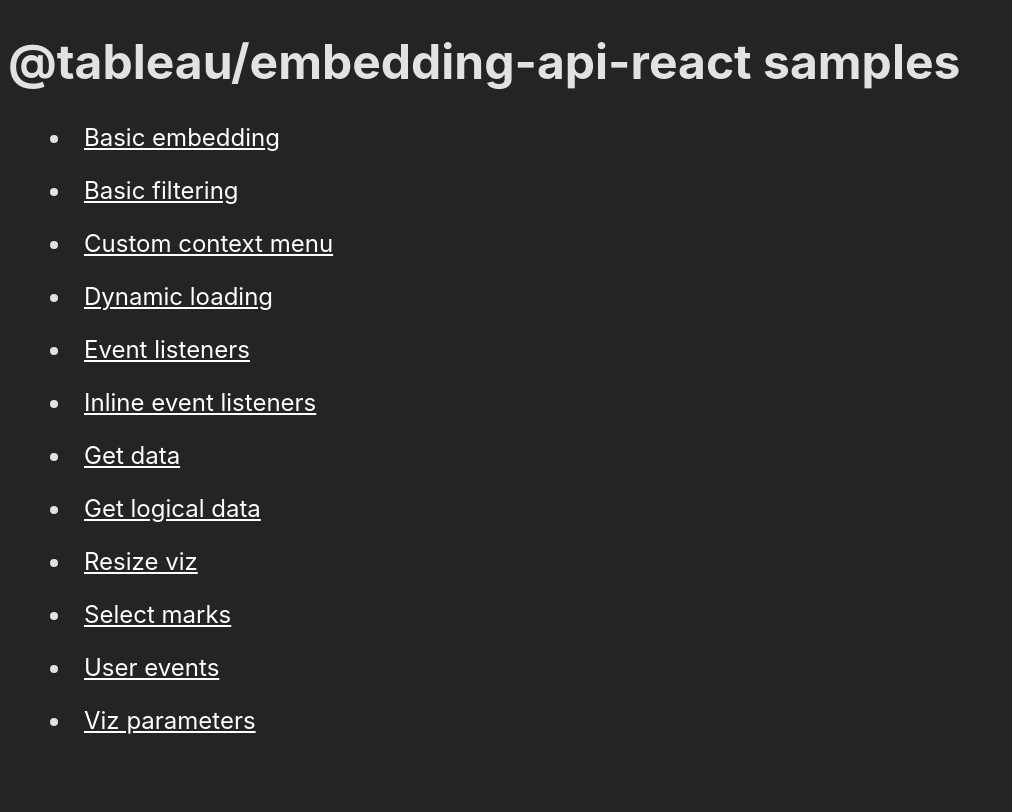
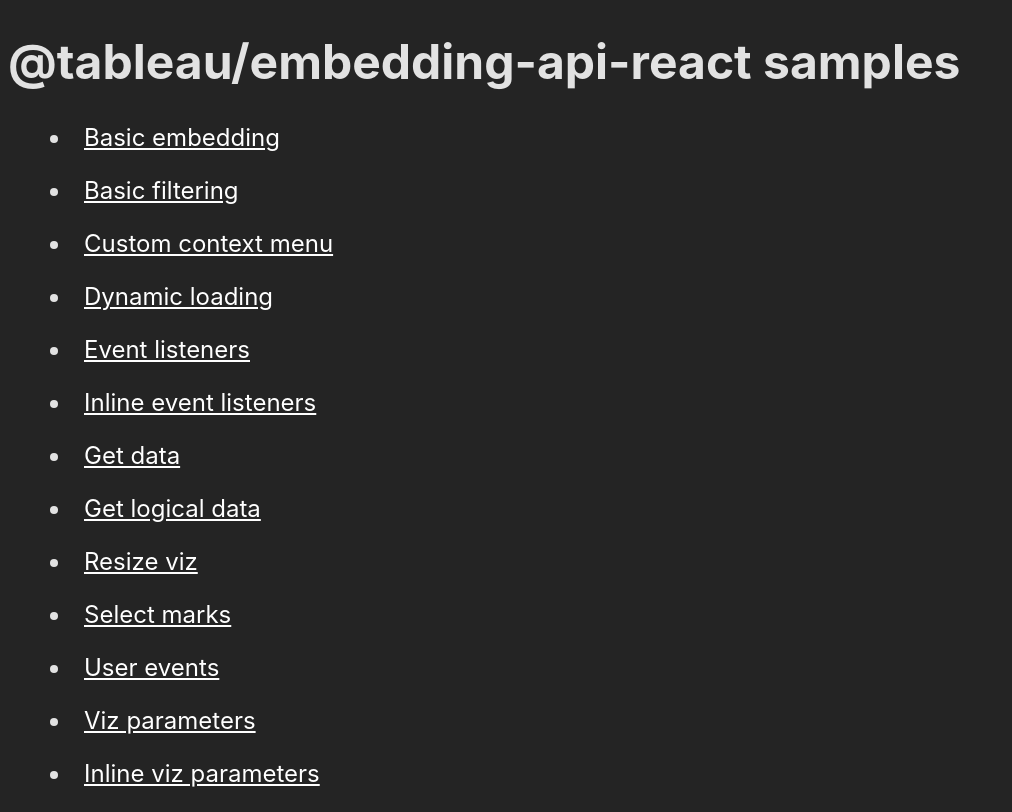
Before and after one commit to tableau/embedding-api-v3-samples, a React (Vite) app in the folder react-samples/: page / in a window 1280 px wide. Shown: the whole page, without its empty margins (0-1012 px from the left). Built offline with nearby package versions, Linux system fonts and the light colour scheme.

Commit message:
Add VizParametersInline

```diff
--- a/react-samples/src/routes.tsx
+++ b/react-samples/src/routes.tsx
@@ -13,6 +13,7 @@ import SelectMarks from './samples/select-marks';
 import Template from './samples/template';
 import UserEvents from './samples/user-events';
 import VizParameters from './samples/viz-parameters';
+import VizParametersInline from './samples/viz-parameters-inline';
 
 const routes = [
   {
@@ -75,6 +76,11 @@ const routes = [
     path: '/viz-parameters',
     element: <VizParameters />,
   },
+  {
+    title: 'Inline viz parameters',
+    path: '/inline-viz-parameters',
+    element: <VizParametersInline />,
+  },
 ];
 
 export function getSampleRoutes() {
--- /dev/null
+++ b/react-samples/src/samples/viz-parameters-inline.tsx
@@ -0,0 +1,14 @@
+import { TableauViz } from '@tableau/embedding-api-react';
+
+export default function VizParametersInline() {
+  return (
+    <TableauViz
+      src="https://public.tableau.com/views/DeveloperSuperstore/Overview"
+      vizParameters={[{ name: 'Label to display', value: 'Postal' }]}
+      // The version check is disabled so these samples can run against Tableau Public even when
+      // the version of Tableau is incompatible with this version of the Embedding API.
+      // It is recommended to remove the 'disableVersionCheck' prop in your own web applications.
+      disableVersionCheck
+    />
+  );
+}
```
